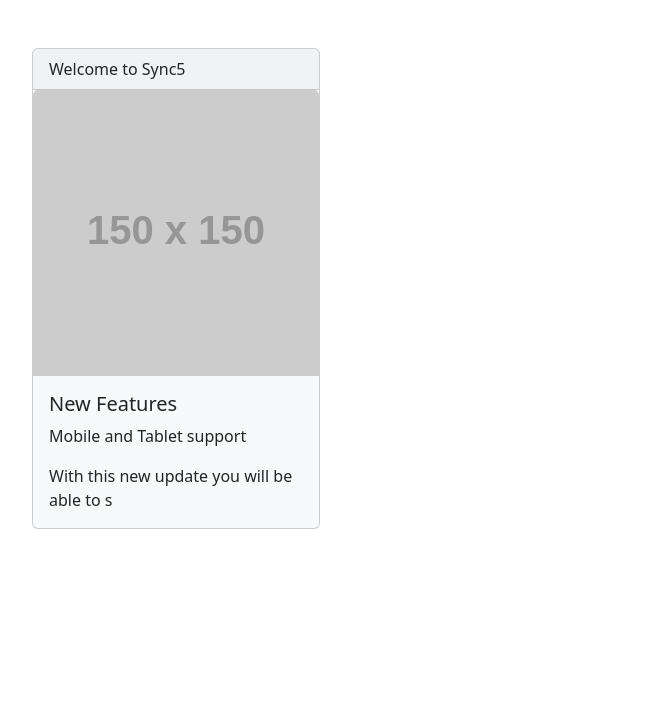
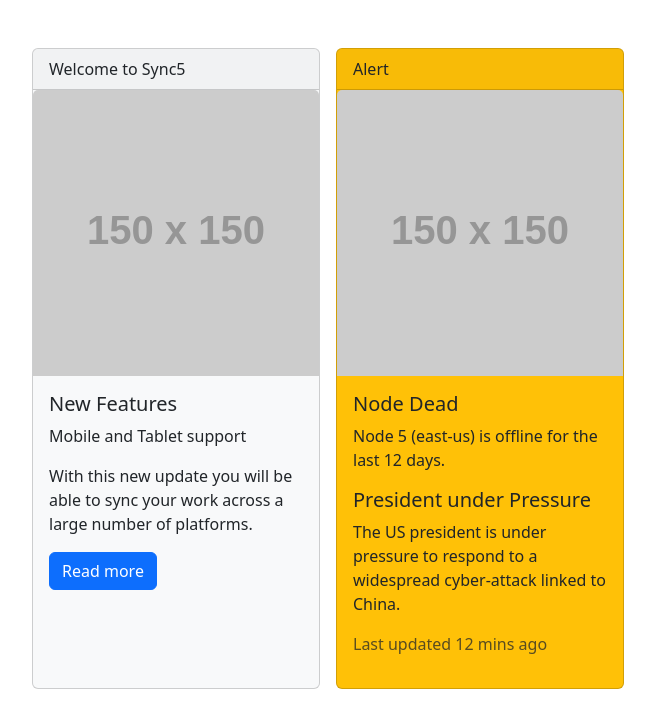
Before and after one commit to acciojob/bootstrap-card-Skyakash990, a website: page main.html in a window 1280 px wide. Shown: the whole page, without its empty margins (50-705 px from the left). Drawn offline with nearby package versions, Linux system fonts and the light colour scheme; placeholder pictures from the web are drawn by us.

Commit message:
created a submission

```diff
--- a/main.html
+++ b/main.html
@@ -18,4 +18,27 @@
                 <div class="card-body">
                     <h5 class="card-title">New Features</h5>
                     <p class="card-text">Mobile and Tablet support</p>
-                    <p class="card-text">With this new update you will be able to s
+                    <p class="card-text">With this new update you will be able to sync your work across a large number of platforms.</p>
+                    <a href="#" class="btn btn-primary">Read more</a>
+                </div>
+            </div>
+
+            <!-- Second Card -->
+            <div class="card bg-warning text-dark" style="width: 18rem;">
+                <div class="card-header">Alert</div>
+                <img src="https://via.placeholder.com/150" class="card-img-top" alt="Alert Image">
+                <div class="card-body">
+                    <h5 class="card-title">Node Dead</h5>
+                    <p class="card-text">Node 5 (east-us) is offline for the last 12 days.</p>
+                    <h5 class="card-title">President under Pressure</h5>
+                    <p class="card-text">The US president is under pressure to respond to a widespread cyber-attack linked to China.</p>
+                    <p class="text-muted">Last updated 12 mins ago</p>
+                </div>
+            </div>
+        </div>
+    </div>
+
+    <!-- Bootstrap JS -->
+    <script src="https://cdn.jsdelivr.net/npm/bootstrap@5.3.0/dist/js/bootstrap.bundle.min.js"></script>
+</body>
+</html>
```
